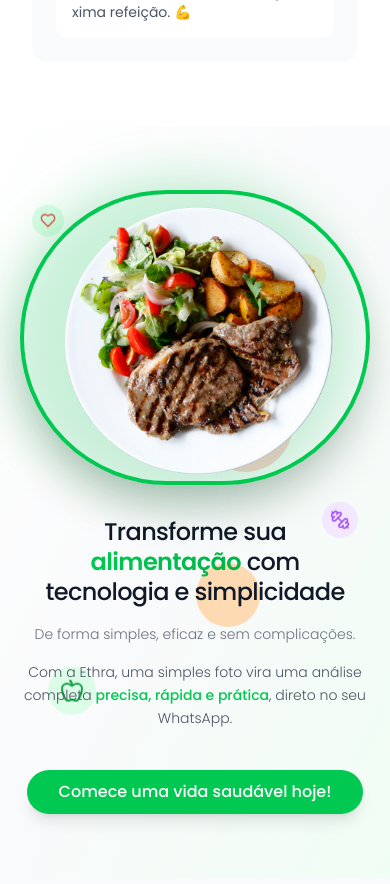
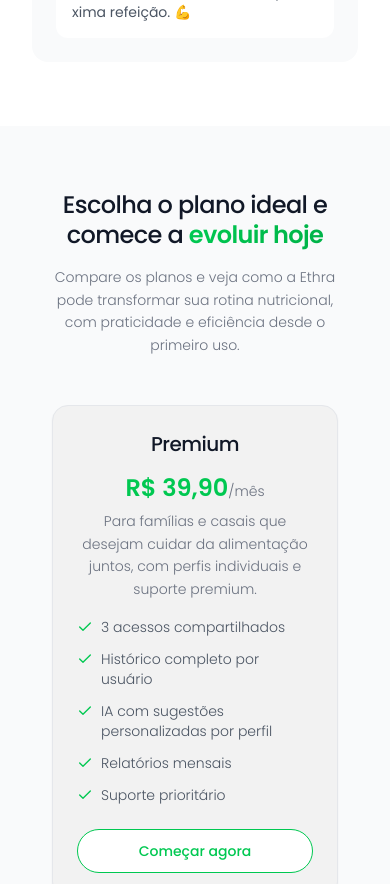
Before and after one commit to pnakamura/dizai-foto-nutri-94, a React (Vite) app: page / in a window 390 px wide. Shown: the part 4581-5465 px from the top of the page. Built offline with nearby package versions, Linux system fonts and the light colour scheme.

Commit message:
Remove content from PricingSection
Removed the section with the detailed information from the PricingSection.

```diff
--- a/src/components/PricingSection.tsx
+++ b/src/components/PricingSection.tsx
@@ -1,8 +1,9 @@
+
 import React from 'react';
 import { Button } from '@/components/ui/button';
 import { Card, CardContent, CardHeader, CardTitle } from '@/components/ui/card';
 import { Badge } from '@/components/ui/badge';
-import { Check, Star, Heart, Carrot, Apple, Dumbbell } from 'lucide-react';
+import { Check, Star } from 'lucide-react';
 
 const PricingSection: React.FC = () => {
   const plans = [
@@ -53,117 +54,6 @@ const PricingSection: React.FC = () => {
   ];
 
   return (
-    <>
-      {/* Segunda seção - Layout seguindo a imagem de referência */}
-      <section className="py-16 md:py-24 px-5 md:px-8 bg-gradient-to-br from-white via-gray-50 to-green-50 relative overflow-hidden">
-        {/* Elementos decorativos flutuantes */}
-        <div className="absolute inset-0 pointer-events-none">
-          <div className="absolute top-20 left-8 animate-float">
-            <div className="w-8 h-8 bg-green-100 rounded-full flex items-center justify-center">
-              <Heart className="w-4 h-4 text-red-500" />
-            </div>
-          </div>
-          <div className="absolute top-32 right-16 animate-float" style={{ animationDelay: '1s' }}>
-            <div className="w-10 h-10 bg-orange-100 rounded-full flex items-center justify-center">
-              <Carrot className="w-5 h-5 text-orange-500" />
-            </div>
-          </div>
-          <div className="absolute bottom-40 left-12 animate-float" style={{ animationDelay: '2s' }}>
-            <div className="w-12 h-12 bg-green-100 rounded-full flex items-center justify-center">
-              <Apple className="w-6 h-6 text-green-600" />
-            </div>
-          </div>
-          <div className="absolute top-1/2 right-8 animate-float" style={{ animationDelay: '0.5s' }}>
-            <div className="w-9 h-9 bg-purple-100 rounded-full flex items-center justify-center">
-              <Dumbbell className="w-5 h-5 text-purple-500" />
-            </div>
-          </div>
-
-          {/* Círculos decorativos */}
-          <div className="absolute top-1/4 left-1/4 w-20 h-20 bg-green-200 rounded-full opacity-30 animate-pulse-subtle"></div>
-          <div className="absolute bottom-1/3 right-1/3 w-16 h-16 bg-orange-200 rounded-full opacity-40 animate-pulse-subtle" style={{ animationDelay: '1.5s' }}></div>
-          <div className="absolute top-1/3 right-1/4 w-24 h-24 bg-red-200 rounded-full opacity-20 animate-pulse-subtle" style={{ animationDelay: '3s' }}></div>
-        </div>
-
-        <div className="max-w-7xl mx-auto w-full relative z-10">
-          <div className="grid grid-cols-1 lg:grid-cols-2 gap-8 lg:gap-12 items-center">
-            {/* Lado esquerdo - Conteúdo principal */}
-            <div className="space-y-6 text-center lg:text-left order-2 lg:order-1">
-              <div className="space-y-4">
-                <h2
-                  className="text-2xl sm:text-3xl lg:text-4xl xl:text-5xl font-medium leading-tight text-gray-900 tracking-tight"
-                  style={{
-                    wordBreak: 'keep-all',
-                    hyphens: 'none',
-                    textWrap: 'balance',
-                    fontWeight: '500'
-                  }}
-                >
-                  Transforme sua{' '}
-                  <span className="text-[#00C851] bg-gradient-to-r from-[#00C851] to-[#00b348] bg-clip-text text-transparent font-semibold">
-                    alimentação
-                  </span>{' '}
-                  com tecnologia e simplicidade
-                </h2>
-
-                <p
-                  className="text-sm sm:text-base lg:text-lg text-gray-500 leading-relaxed max-w-lg mx-auto lg:mx-0 font-light"
-                  style={{
-                    wordBreak: 'keep-all',
-                    hyphens: 'none'
-                  }}
-                >
-                  De forma simples, eficaz e sem complicações.
-                </p>
-
-                <p
-                  className="text-sm sm:text-base lg:text-lg text-gray-600 leading-relaxed max-w-lg mx-auto lg:mx-0 font-light"
-                  style={{
-                    wordBreak: 'keep-all',
-                    hyphens: 'none'
-                  }}
-                >
-                  Com a Ethra, uma simples foto vira uma análise completa{' '}
-                  <span className="font-medium text-[#00C851]">precisa, rápida e prática</span>, direto no seu WhatsApp.
-                </p>
-              </div>
-
-              {/* CTA Button */}
-              <div className="pt-4">
-                <Button
-                  className="bg-[#00C851] hover:bg-[#00b348] text-white text-base sm:text-lg px-8 sm:px-10 py-4 sm:py-5 rounded-full font-medium shadow-lg hover:shadow-xl transition-all duration-300 transform hover:scale-105"
-                  style={{
-                    wordBreak: 'keep-all',
-                    hyphens: 'none',
-                    fontWeight: '500'
-                  }}
-                >
-                  Comece uma vida saudável hoje!
-                </Button>
-              </div>
-            </div>
-
-            {/* Lado direito - Imagem do prato */}
-            <div className="flex justify-center lg:justify-end order-1 lg:order-2 relative">
-              <div className="relative">
-                {/* Círculo verde de fundo */}
-                <div className="absolute -inset-4 bg-gradient-to-br from-[#00C851] to-[#00b348] rounded-full opacity-20 blur-xl"></div>
-                <div className="relative w-full max-w-md sm:max-w-lg lg:max-w-xl">
-                  <div className="relative rounded-full overflow-hidden border-4 border-[#00C851] shadow-2xl">
-                    <img
-                      src="/lovable-uploads/640c77f4-06b3-4859-8ebd-02219f42be29.png"
-                      alt="Prato saudável com carne grelhada, salada e batatas"
-                      className="w-full h-auto object-cover transform hover:scale-105 transition-transform duration-500"
-                    />
-                  </div>
-                </div>
-              </div>
-            </div>
-          </div>
-        </div>
-      </section>
-
-      {/* Seção de planos (mantida) */}
     <section id="pricing" className="py-16 md:py-24 px-5 md:px-8 bg-gray-50">
       <div className="container mx-auto">
       <div className="text-center mb-12 md:mb-16">
@@ -276,7 +166,6 @@ const PricingSection: React.FC = () => {
       </div>
     </div>
   </section>
-    </>
   );
 };
 
```
Lines whose indentation alone changed are shown as unchanged.
